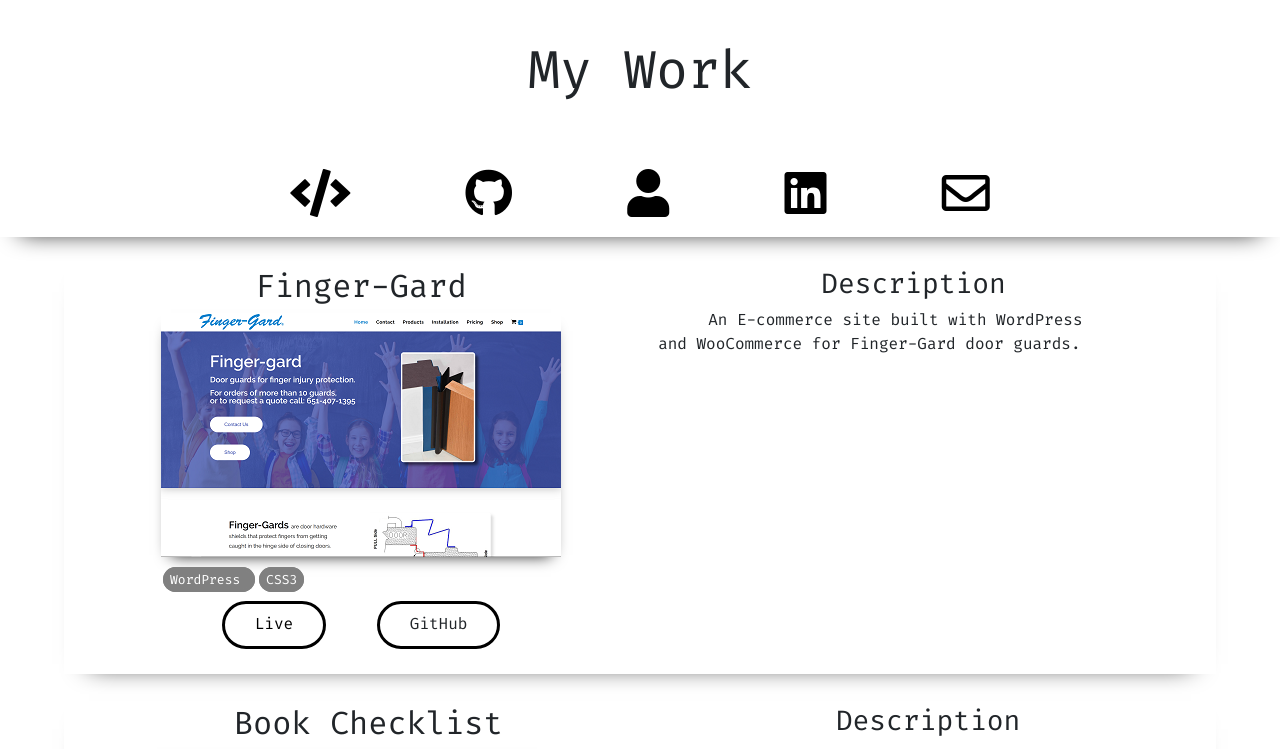
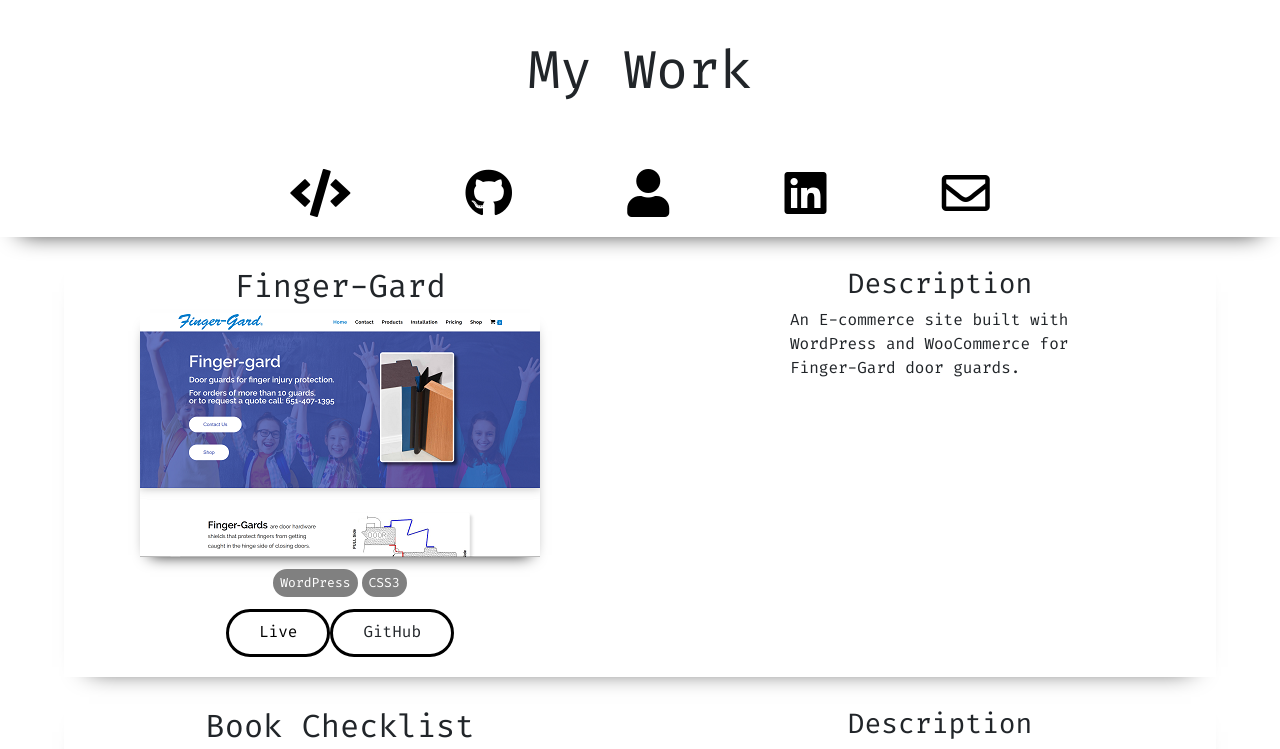
Before and after one commit to GeoffreyHanson/reactPortfolio, a React (Create React App) app: page /Portfolio in a window 1280 px wide. Shown: the top 749 px of the page. Built offline with nearby package versions, Linux system fonts and the light colour scheme.

Commit message:
Added grid to projects page.

```diff
--- a/src/components/Navigation/Navigation.js
+++ b/src/components/Navigation/Navigation.js
@@ -10,9 +10,9 @@
     <div className="Items">
       <NavElement
         image="fas fa-code fa-3x"
-        page="/Portfolio"
-        pageName="Portfolio"
-        title="Portfolio"
+        page="/Projects"
+        pageName="Projects"
+        title="Projects"
       />
       <NavElement
         image="fab fa-github fa-3x"
--- a/src/components/PortfolioItem/PortfolioItem.css
+++ b/src/components/PortfolioItem/PortfolioItem.css
@@ -1,32 +1,62 @@
 .PortfolioItem {
   font-family: 'Fira Code', monospace;
-  display: flex;
-  justify-content: space-evenly;
+  min-height: 425px;
   margin: 15px 5% 10px 5%;
   box-shadow: 0px 15px 25px -25px black;
+  display: grid;
+  justify-content: center;
+  /* grid-template-columns: repeat(6, 1fr);  */
+  /* grid-template-rows: 40px 230px 25px 50px; */
+  grid-column-gap: 300px;
+  grid:
+    ". title title desc desc ." 40px
+    ". img img para para ." 230px
+    ". icons icons . . ." 25px
+    ". buttons buttons . . ." 75px
+    / 1fr 1fr 1fr 1fr 1fr 1fr;
 }
 
 .Left {
+  /* display: grid; */
   margin: 15px 0px;
+  grid-column: 2 / 4;
+  justify-items: center;
+  /* justify-content: center; */
+  /* place-content: center; */
 }
 
 .Right {
+  /* display: grid; */
+  /* display: flex; */
   margin: 15px 0px;
-  max-width: 40%;
-  text-indent: 50px;
+  /* text-indent: 50px; */
+  grid-column: 4 / 6;
+  justify-content: center;
+  /* place-items: center; */
 }
 
 .Title {
   text-align: center;
+  /* justify-self: center; */
+  grid-area: title;
+  /* grid-column: 2 / 4; */
 }
 
 .Thumbnail {
   box-shadow: 0px 8px 15px -10px black;
   max-width: 400px;
+  max-height: 250px;
+  grid-area: img;
+  align-self: center;
+  /* display: flex; */
+  /* grid-column: 2 / 4; */
+  /* grid-row: 2 / 3; */
 }
 
 .Tag {
+  display: flex;
   margin-top: 10px;
+  grid-area: icons;
 }
 
 .Tag i {
@@ -44,6 +74,7 @@
   display: flex;
   justify-content: space-evenly;
   margin: 10px;
+  grid-area: buttons;
 }
 
 .Buttons a {
@@ -71,5 +102,12 @@
 
 .DescriptionHeader {
   text-align: center;
-  font-weight: normal;
+  /* font-weight: normal; */
+  grid-area: desc;
 }
+
+.Description {
+  grid-area: para;
+  /* grid-column: 4 / 6;
+  grid-row: 2 / 3; */
+}
--- a/src/components/Tag/Tag.js
+++ b/src/components/Tag/Tag.js
@@ -1,17 +1,26 @@
 import React from 'react';
+import PropTypes from 'prop-types';
 import './Tag.css';
 
 const Tag = (props) => {
   const { tags } = props;
   return (
     <div className="Tag">
-        {tags.map(tag => {
-          return (
-            <i> {tag} </i>
-          )
-        })}
+      {tags.map((tag) => (
+        <i>
+          {' '}
+          {tag}
+          {' '}
+        </i>
+      ))}
     </div>
   );
-}
+};
+
+Tag.defaultProps = {
+  tag: PropTypes.string,
+};
+
+Tag.propTypes = Tag.defaultProps;
 
 export default Tag;
```
